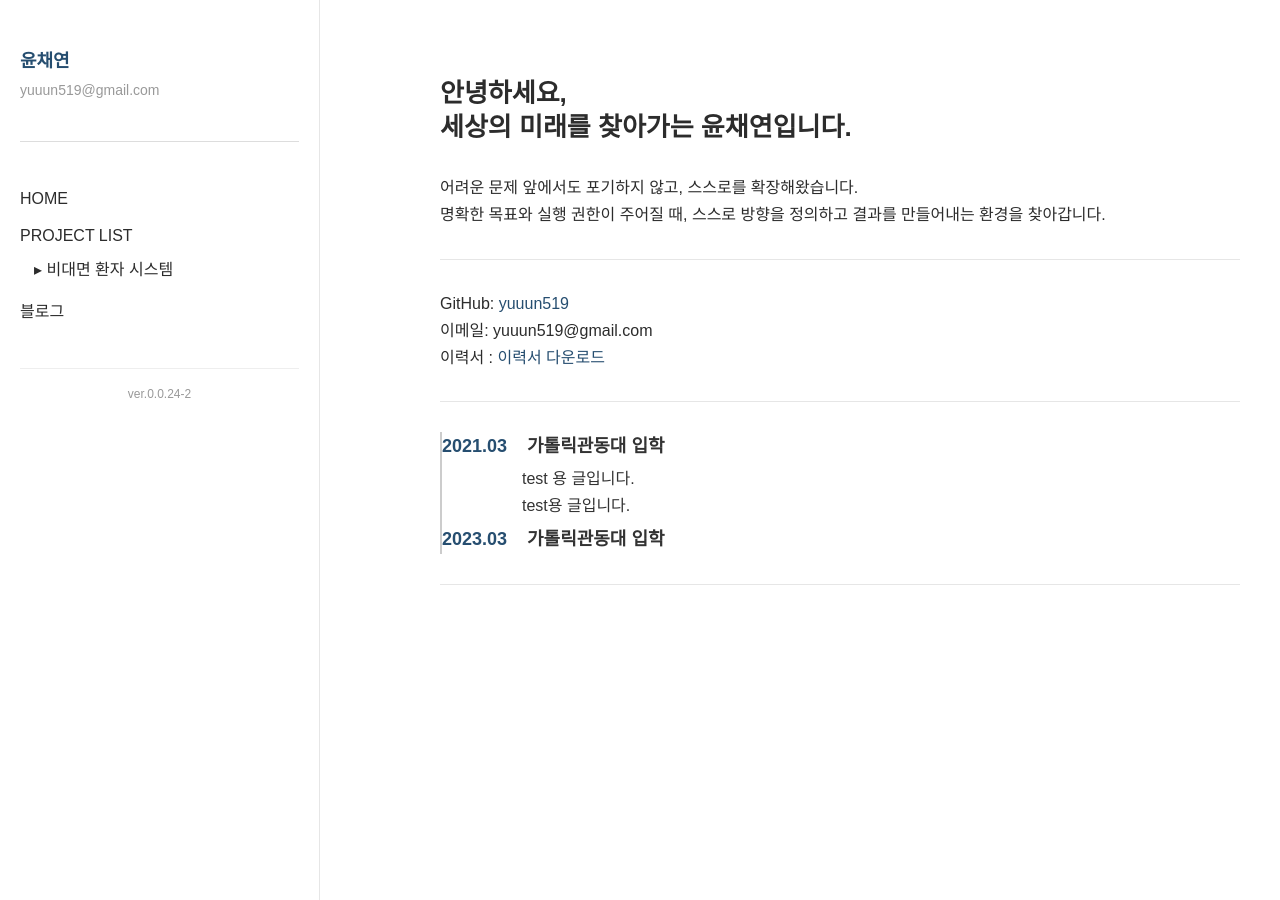
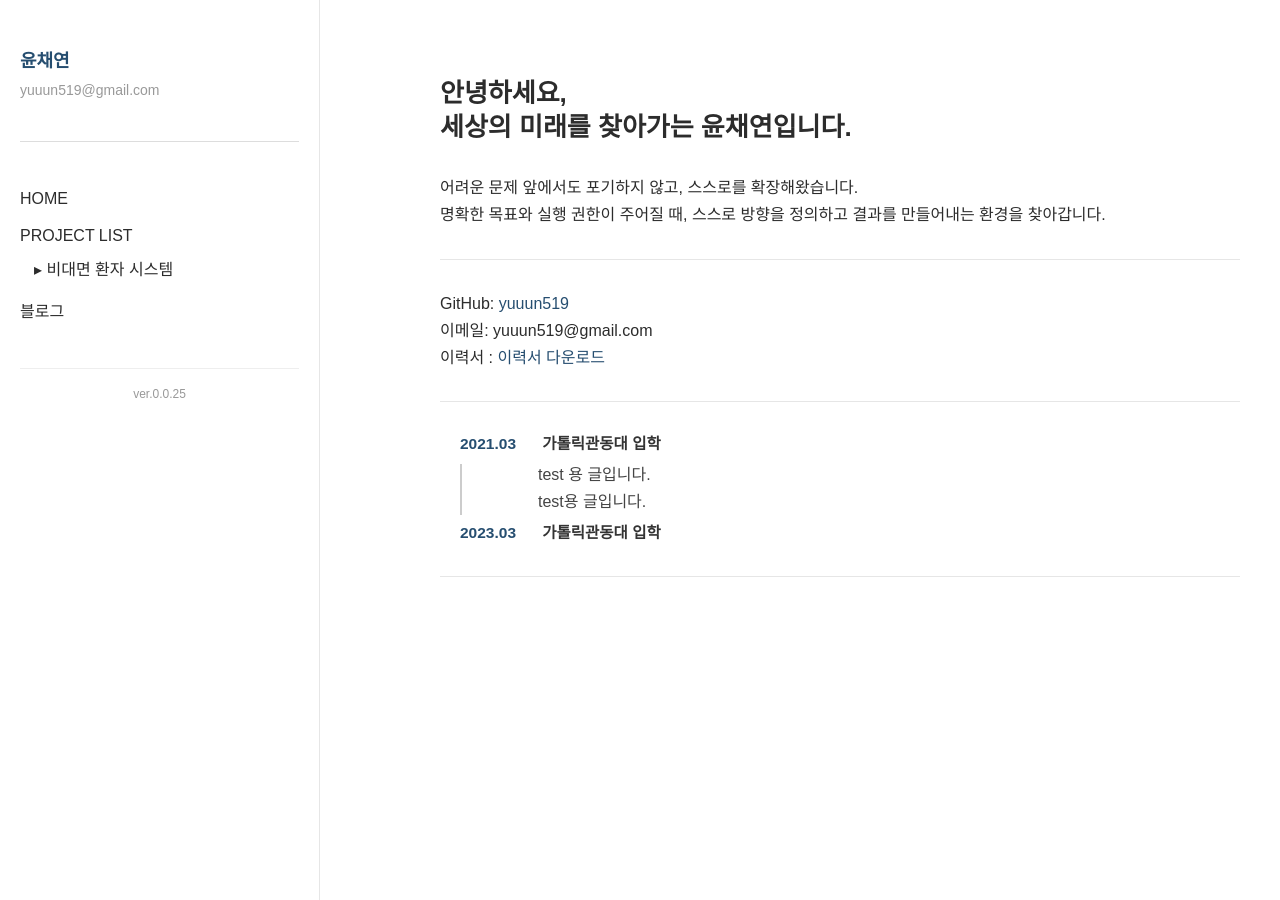
Before and after one commit to yuuun519/yuuun519.github.io, a Jekyll site: the page built from index.md, in a window 1280 px wide. Built offline with Jekyll 4.4.1, drawn with Linux system fonts in a browser that asks for light colours; some web fonts are replaced.

Commit message:
ver 0.0.25

```diff
--- a/_layouts/default.html
+++ b/_layouts/default.html
@@ -44,7 +44,7 @@
 
 <!-- sidebar-footer/ver -->
 <div class="sidebar-footer">
-  ver.0.0.24-2
+  ver.0.0.25
 </div>
     </aside>
 
--- a/assets/style.css
+++ b/assets/style.css
@@ -122,41 +122,51 @@ p {
 /* timeline*/
 .timeline {
   list-style: none;
-  padding-left: 24px;
+  padding: 0;
   margin: 0;
-  position: relative;
-  border-left: 2px solid #ccc;
 }
 
 .timeline li {
   position: relative;
-  margin-bottom: 24px;
-  padding-left: 80px; /* 선과 텍스트 간격 확보 */
+  margin-left: 20px;
+  padding-left: 16px;
+  margin-bottom: 40px;
 }
 
+.timeline li:not(:last-child)::after {
+  content: '';
+  position: absolute;
+  top: 32px;          /* 날짜 아래에서 시작 */
+  left: 0;
+  width: 2px;
+  height: calc(100% - 32px);  /* 아래 내용까지만 선 */
+  background-color: #ccc;
+}
 
+.timeline-item {
+  position: relative;
+}
 
-.timeline-content {
-  font-size: 18px;
+.date {
+  font-weight: bold;
+  color: #264e70;
+  margin-right: 8px;
+  display: inline-block;
+  min-width: 70px;
+}
+
+.title {
+  font-weight: bold;
   color: #333;
 }
 
-.timeline-content .date {
-  font-weight: bold;
-  color: #264e70;
-  display: inline-block;
-  width: 80px; /* 날짜 고정 폭 */
+.timeline-item p {
+  margin-left: 78px; /* 날짜 기준 정렬 */
+  margin-top: 4px;
+  font-size: 14px;
+  color: #444;
 }
 
-.timeline-content .title {
-  font-weight: bold;
-}
-
-.timeline-content p {
-  margin: 4px 0 0 80px; /* 날짜 위치 맞춰서 들여쓰기 */
-  font-size: 14px;
-  line-height: 1.6;
-}
 
 
 .content {
--- a/index.md
+++ b/index.md
@@ -19,17 +19,18 @@ GitHub: [yuuun519](https://github.com/yuuun519)
 
 <ul class="timeline">
   <li>
-    <div class="timeline-content">
+    <div class="timeline-item">
       <span class="date">2021.03</span>
       <span class="title">가톨릭관동대 입학</span>
       <p>test 용 글입니다.<br>test용 글입니다.</p>
     </div>
   </li>
   <li>
-    <div class="timeline-content">
+    <div class="timeline-item">
       <span class="date">2023.03</span>
       <span class="title">가톨릭관동대 입학</span>
     </div>
   </li>
 </ul>
+
 ---
```
